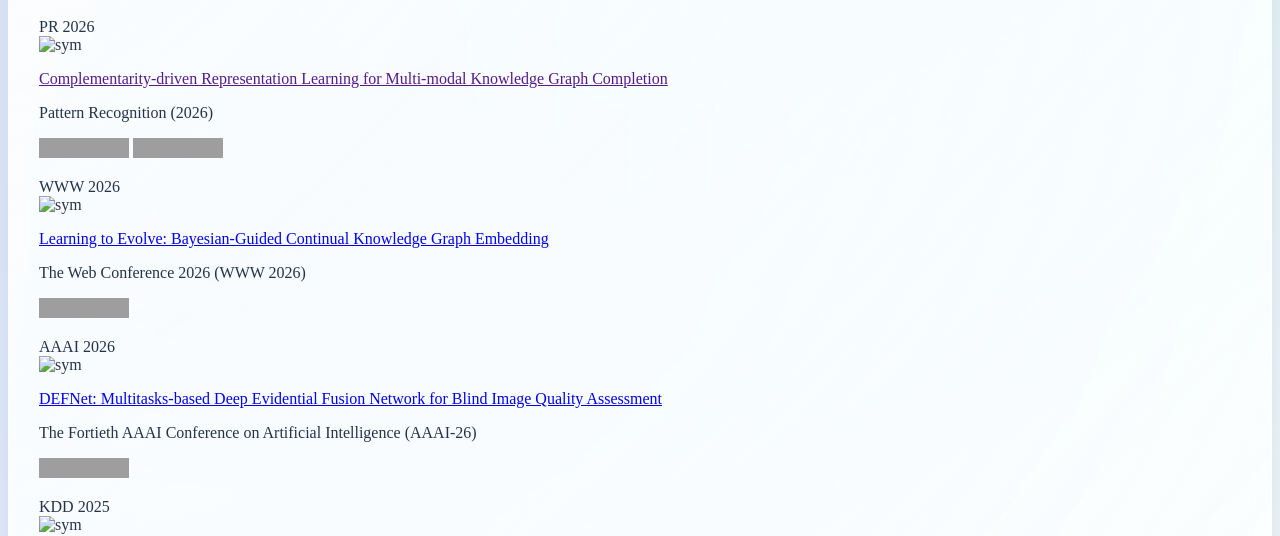
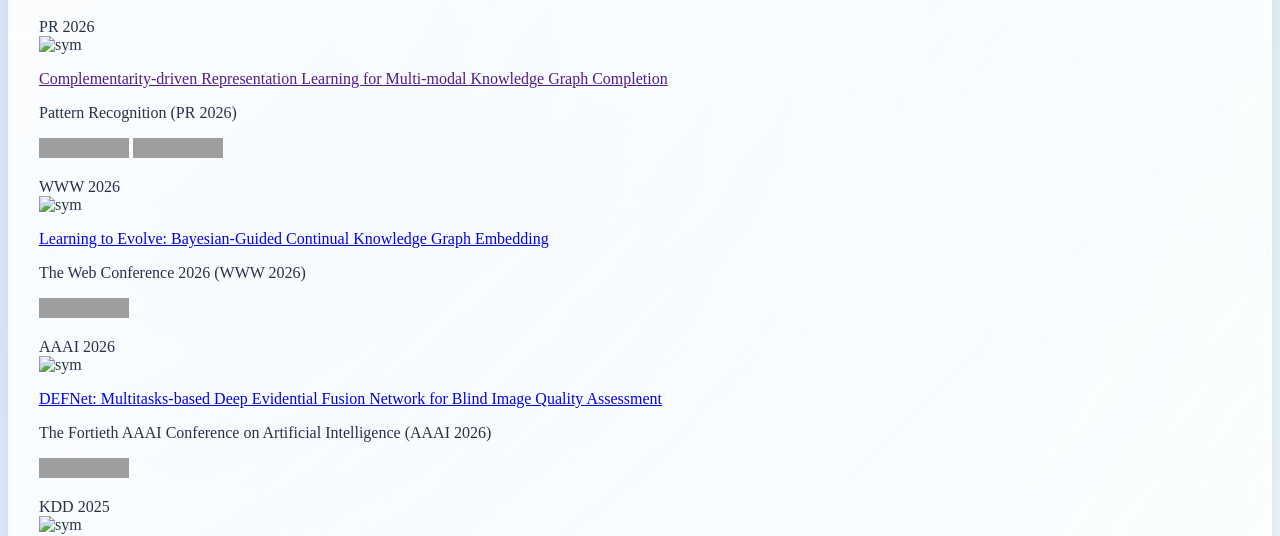
Before and after one commit to heyuanpengpku/heyuanpeng.github.io, a Jekyll site: the page built from _pages/includes/pub.md, in a window 1280 px wide and 900 px high, scrolled down 609 px, cut to the strip 156-692 px from the top of the window. Built offline with Jekyll 4.4.1, drawn with Linux system fonts in a browser that asks for light colours; our own code applies the rules of GitHub Pages for plain Markdown files; grey boxes are pictures that could not be loaded.

Commit message:
2026-04-07 01:58:47

```diff
--- a/_pages/includes/pub.md
+++ b/_pages/includes/pub.md
@@ -19,7 +19,7 @@ The 64th Annual Meeting of the Association for Computational Linguistics 2026 (A
 
 [Complementarity-driven Representation Learning for Multi-modal Knowledge Graph Completion]()
 
-Pattern Recognition (2026)
+Pattern Recognition (PR 2026)
 
 ![Static Badge](https://img.shields.io/badge/%E4%B8%AD%E7%A7%91%E9%99%A2%E4%B8%80%E5%8C%BA-%23FFD700
 )
@@ -46,7 +46,7 @@ The Web Conference 2026 (WWW 2026)
 
 [DEFNet: Multitasks-based Deep Evidential Fusion Network for Blind Image Quality Assessment](https://arxiv.org/abs/2507.19418)
 
-The Fortieth AAAI Conference on Artificial Intelligence (AAAI-26)
+The Fortieth AAAI Conference on Artificial Intelligence (AAAI 2026)
 
 ![Static Badge](https://img.shields.io/badge/CCF_A-EF413D)
 
```
